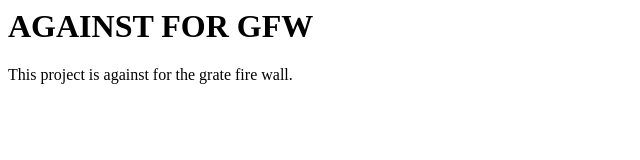
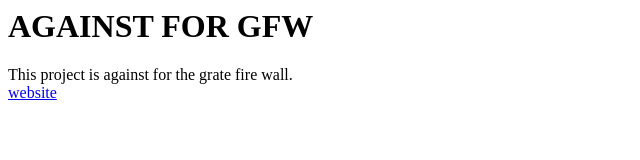
Before and after one commit to gfwlist/gfwlist, a plain HTML site: page docs/index.html in a window 1280 px wide. Shown: the full height of the page, 0-640 px from the left. Drawn offline with Linux system fonts and the light colour scheme.

Commit message:
Update index.html

```diff
--- a/docs/index.html
+++ b/docs/index.html
@@ -3,10 +3,12 @@
     <title>against gfw</title>
   </header>
   <body>
-    <h1>AGAINST FOR GFW
-    </h1>
+    <h1>AGAINST FOR GFW</h1>
     <div>
       This project is against for the grate fire wall.
     </div>
+    <div>
+      <a href="https://github.com/zhukangfeng/against_gfw" target="blank">website</a>
+    </div>
   </body>
 </html>
```
